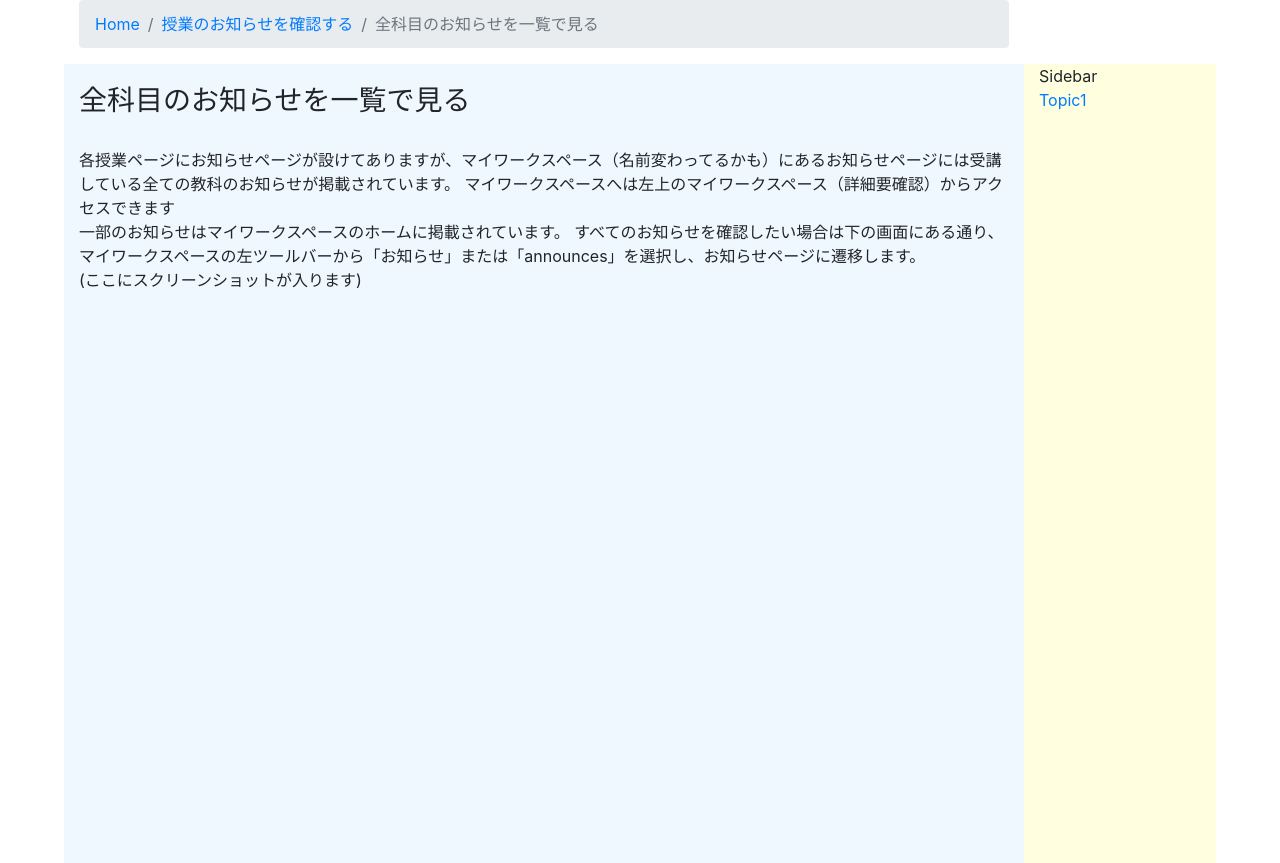
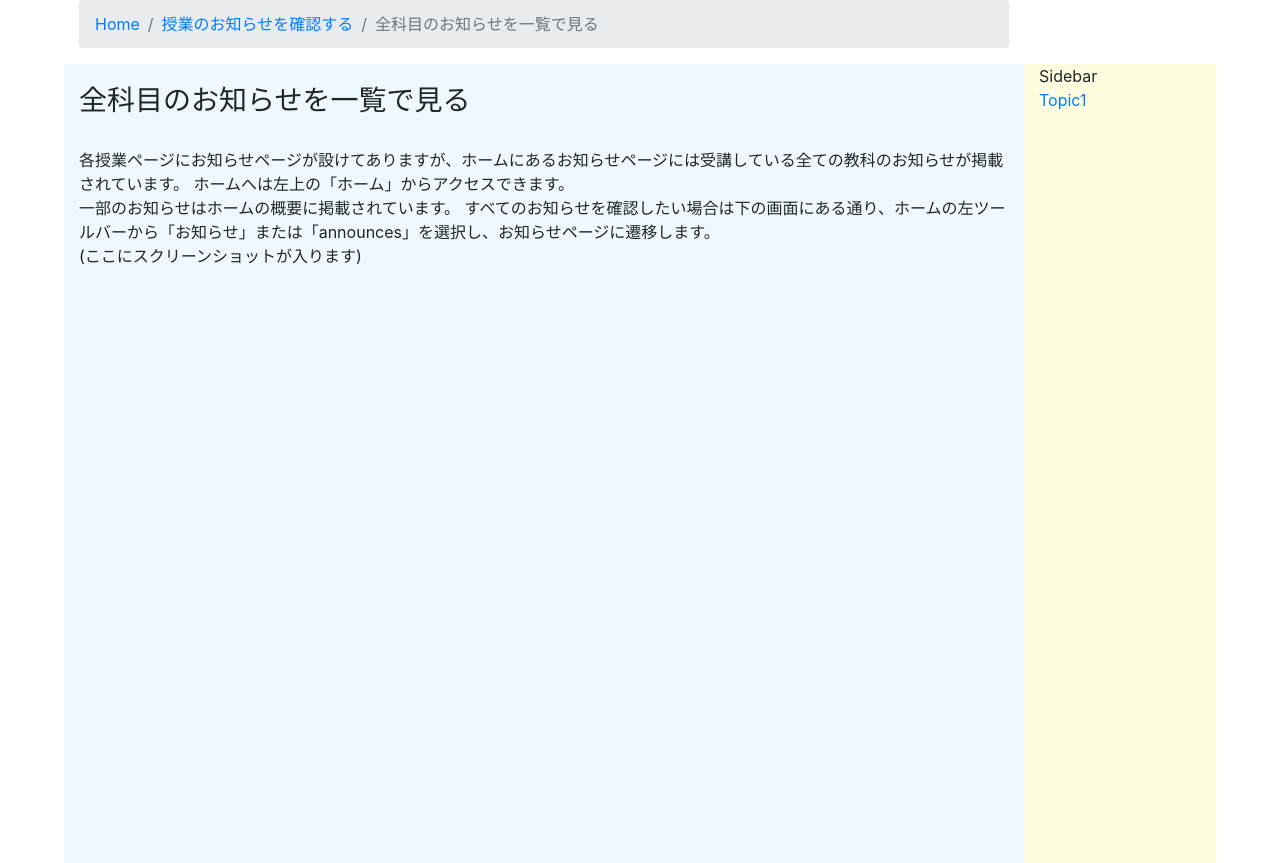
Before and after one commit to kyoto-u/student-guidebook, a Python web app: template templates/look_announces_all.htm in a window 1280 px wide. Shown: the part 56-919 px from the top of the page. Run offline with Jinja, Linux system fonts and the light colour scheme; the template is opened without the code that fills it, so the values that code supplies are empty; some libraries are stand-ins or nearby versions.

Commit message:
お知らせに関する記述を訂正する

```diff
--- a/templates/look_announces_all.htm
+++ b/templates/look_announces_all.htm
@@ -59,12 +59,12 @@
               class="title instructions screensteps-textblock screensteps-wrapper--introduction screensteps-wrapper"
             >
               <div>
-                各授業ページにお知らせページが設けてありますが、マイワークスペース（名前変わってるかも）にあるお知らせページには受講している全ての教科のお知らせが掲載されています。
-                マイワークスペースへは左上のマイワークスペース（詳細要確認）からアクセスできます
+                各授業ページにお知らせページが設けてありますが、ホームにあるお知らせページには受講している全ての教科のお知らせが掲載されています。
+                ホームへは左上の「ホーム」からアクセスできます。
               </div>
               <div>
-                一部のお知らせはマイワークスペースのホームに掲載されています。
-                すべてのお知らせを確認したい場合は下の画面にある通り、マイワークスペースの左ツールバーから「お知らせ」または「announces」を選択し、お知らせページに遷移します。<br />
+                一部のお知らせはホームの概要に掲載されています。
+                すべてのお知らせを確認したい場合は下の画面にある通り、ホームの左ツールバーから「お知らせ」または「announces」を選択し、お知らせページに遷移します。<br />
                 (ここにスクリーンショットが入ります)<br />
               </div>
             </div>
--- a/templates/look_announces_subject.htm
+++ b/templates/look_announces_subject.htm
@@ -65,7 +65,7 @@
                 >をご確認ください。
               </div>
               <div>
-                一部のお知らせは授業ページのホームに掲載されています。
+                一部のお知らせは授業ページの概要に掲載されています。
                 すべてのお知らせを確認したい場合は下の画面にある通り、授業ページの左ツールバーから「お知らせ」または「announces」を選択し、お知らせページに遷移します。<br />
                 (ここにスクリーンショットが入ります)<br />
               </div>
```
